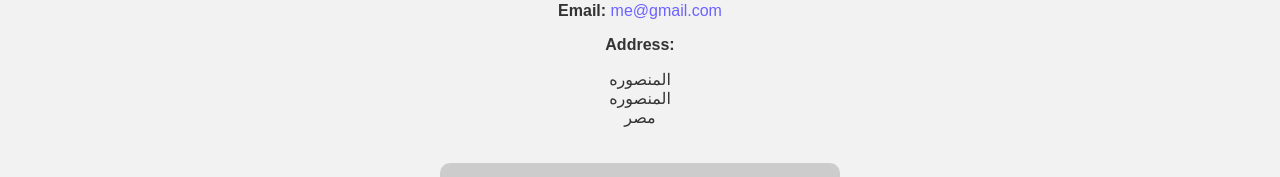
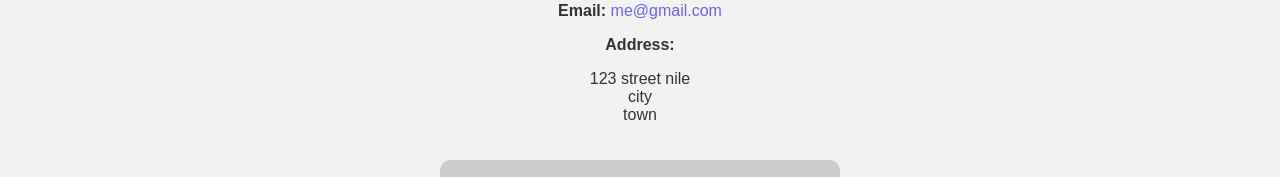
Before and after one commit to look011/ahmeed, a plain HTML site: page contact.html in a window 1280 px wide. Shown: the part 188-365 px from the top of the page. Drawn offline with Linux system fonts and the light colour scheme; placeholder pictures from the web are drawn by us.

Commit message:
Update contact.html

```diff
--- a/contact.html
+++ b/contact.html
@@ -13,7 +13,7 @@
         <p><strong>Tel:</strong> 01061324005</p>
         <p><strong>Email:</strong> <a href="mailto:me@gmail.com" style="color: #6c63ff; text-decoration: none;">me@gmail.com</a></p>
         <p><strong>Address:</strong></p>
-        <p>المنصوره  <br>المنصوره<br>مصر</p>
+        <p>123 street nile  <br>city<br>town</p>
         <img src="https://via.placeholder.com/400x200.png?text=Contact+Image" alt="Contact Image" style="max-width: 80%; margin: 20px 0; border-radius: 10px;">
     </main>
     <footer style="background-color: #6c63ff; color: white; text-align: center; padding: 10px;">
```
